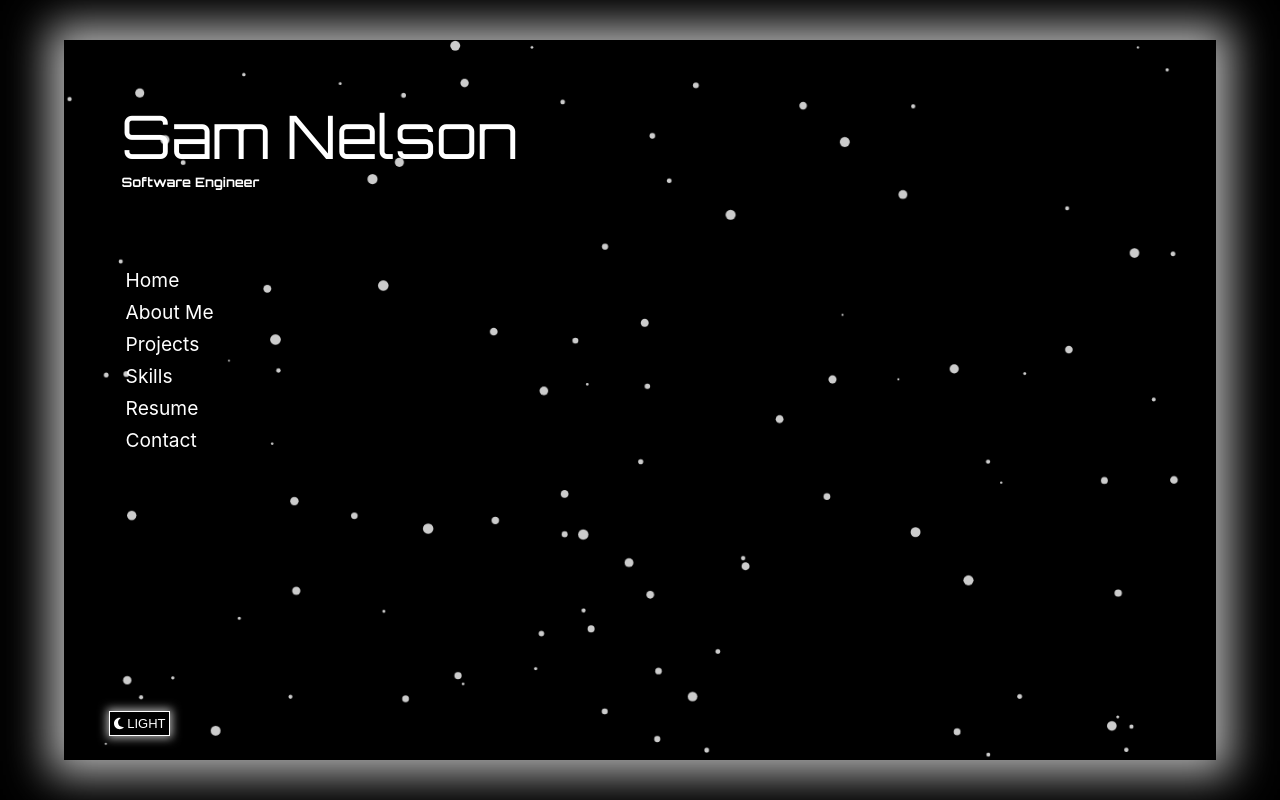
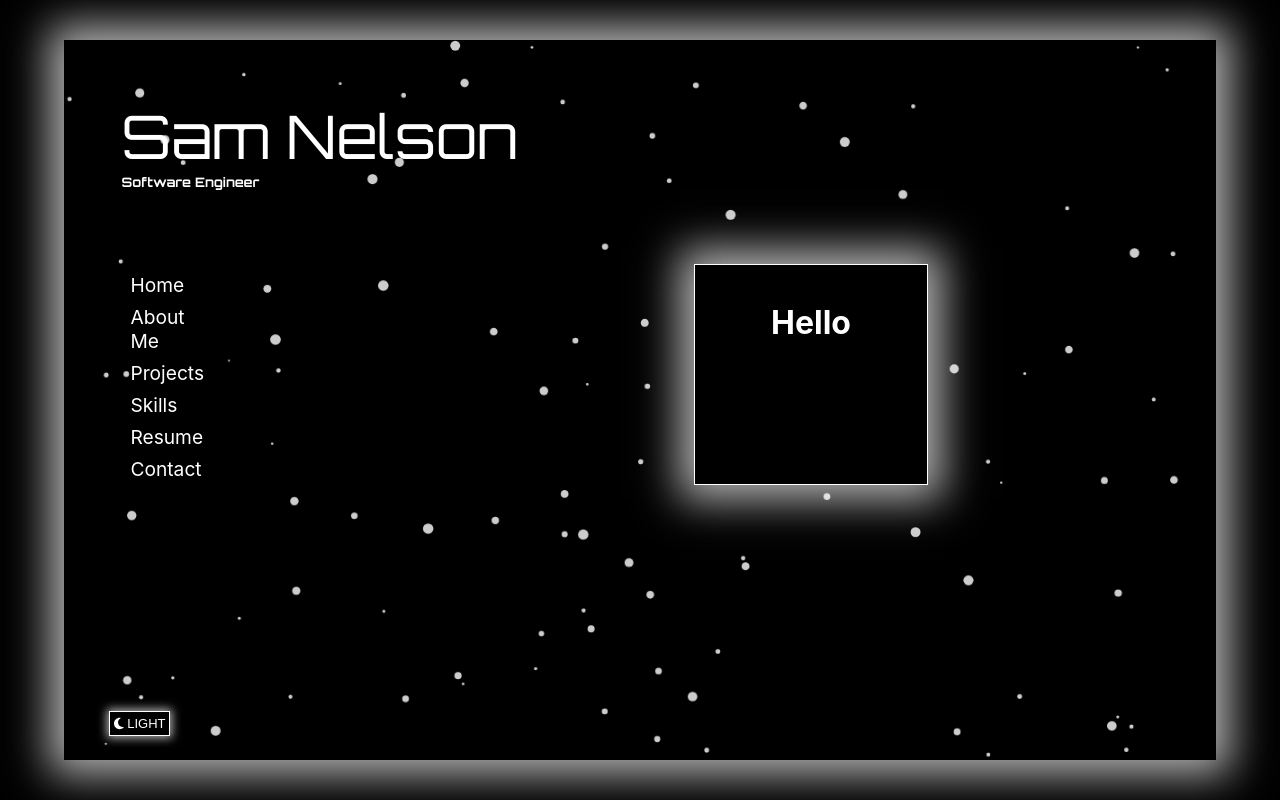
Before and after one commit to SamNelson44/https---github.com-SamNelson44-PortWeb, a React (Create React App) app: page / in a window 1280 px wide. Built offline with nearby package versions, Linux system fonts and the light colour scheme.

Commit message:
Added SideText component

```diff
--- a/src/App.css
+++ b/src/App.css
@@ -113,3 +113,11 @@
   font-weight: 100;
   font-style: normal;
 }
+
+.homeSection {
+  display: flex;
+  justify-content: space-between;
+  margin-left: 5%;
+  margin-top: 5%;
+  margin-right: 25%;
+}
--- a/src/App.js
+++ b/src/App.js
@@ -2,6 +2,7 @@ import React, { useEffect } from 'react';
 import './App.css';
 import Tabs from './components/Tabs';
 import DarkLightButton from './components/DarkLightButton';
+import SideText from './components/SideText';
 import { DarkLightProvider, useDarkLight } from './Contexts/DarkLightContext';
 
 function App() {
@@ -95,7 +96,12 @@ function App() {
         <canvas id="backgroundCanvas"></canvas>
         <h1 className={toggleMode ? 'title' : 'title-light'}>Sam Nelson</h1>
         <h4 className={toggleMode ? 'subTitle' : 'subTitle-light'}>Software Engineer</h4>
-        <Tabs />
+        <div className='homeSection'>
+          <div className='flex-child'>
+            <Tabs />
+          </div>
+          <SideText />
+        </div>
         <DarkLightButton />
       </div>
     </div>
--- /dev/null
+++ b/src/components/SideText.jsx
@@ -0,0 +1,13 @@
+import { react } from 'react';
+import { useState } from 'react';
+import '../css/SideText.css'
+
+const SideText = () => {
+    return (
+        <div className='sideText'>
+            <h1>Hello</h1>
+        </div>
+    );
+};
+
+export default SideText;
--- /dev/null
+++ b/src/css/SideText.css
@@ -0,0 +1,14 @@
+.sideText {
+    border: 1px solid white;
+    background-color: black;
+    flex: child;
+    padding: 1rem;
+    /* Optional width or flex-grow */
+    width: 200px; /* or use flex: 1 */
+    background_color: gray;
+    box-shadow: 0px 0px 40px 15px rgba(255, 255, 255, 0.7);
+}
+
+.sideText h1 {
+    color: white;
+}
```
